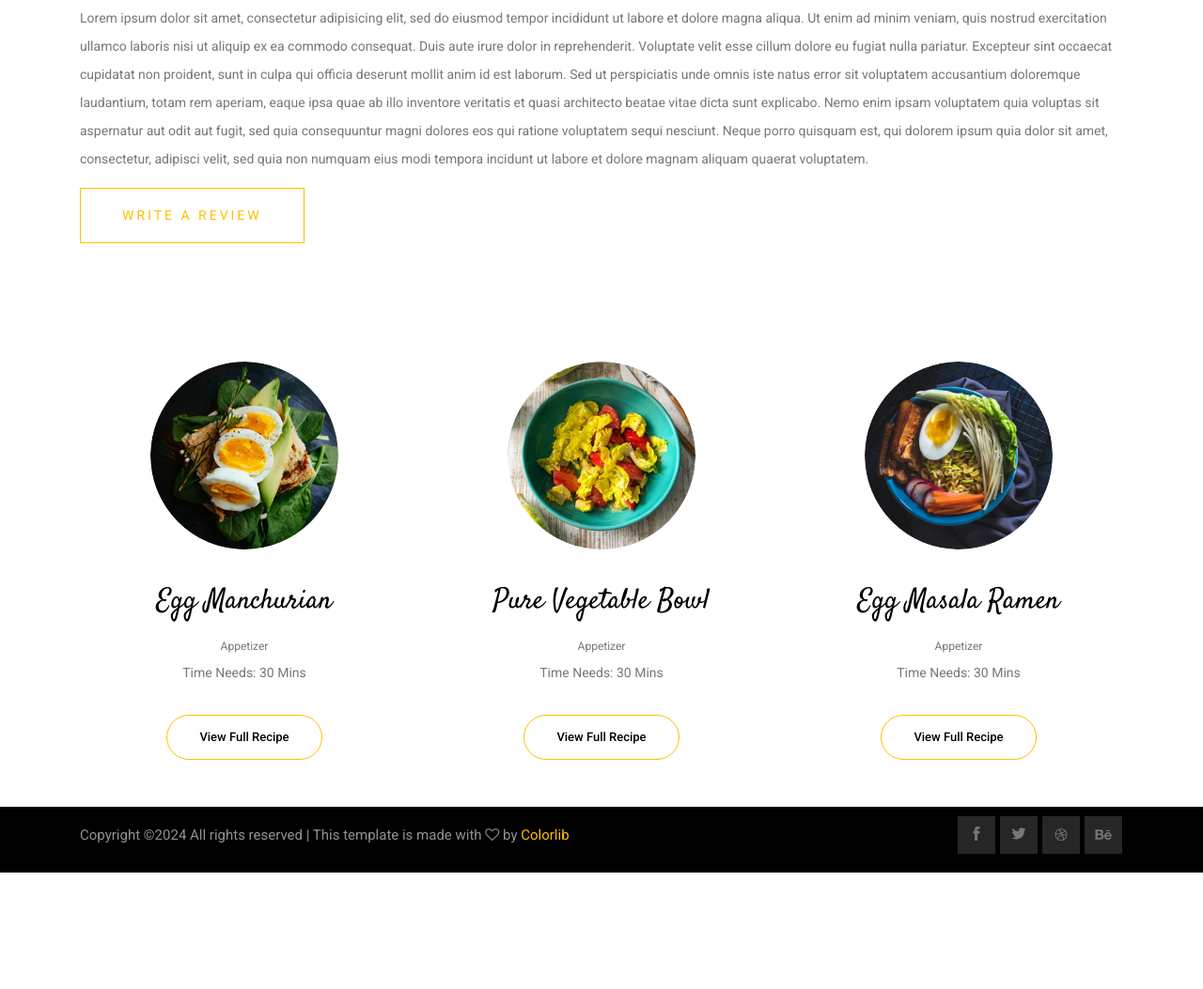
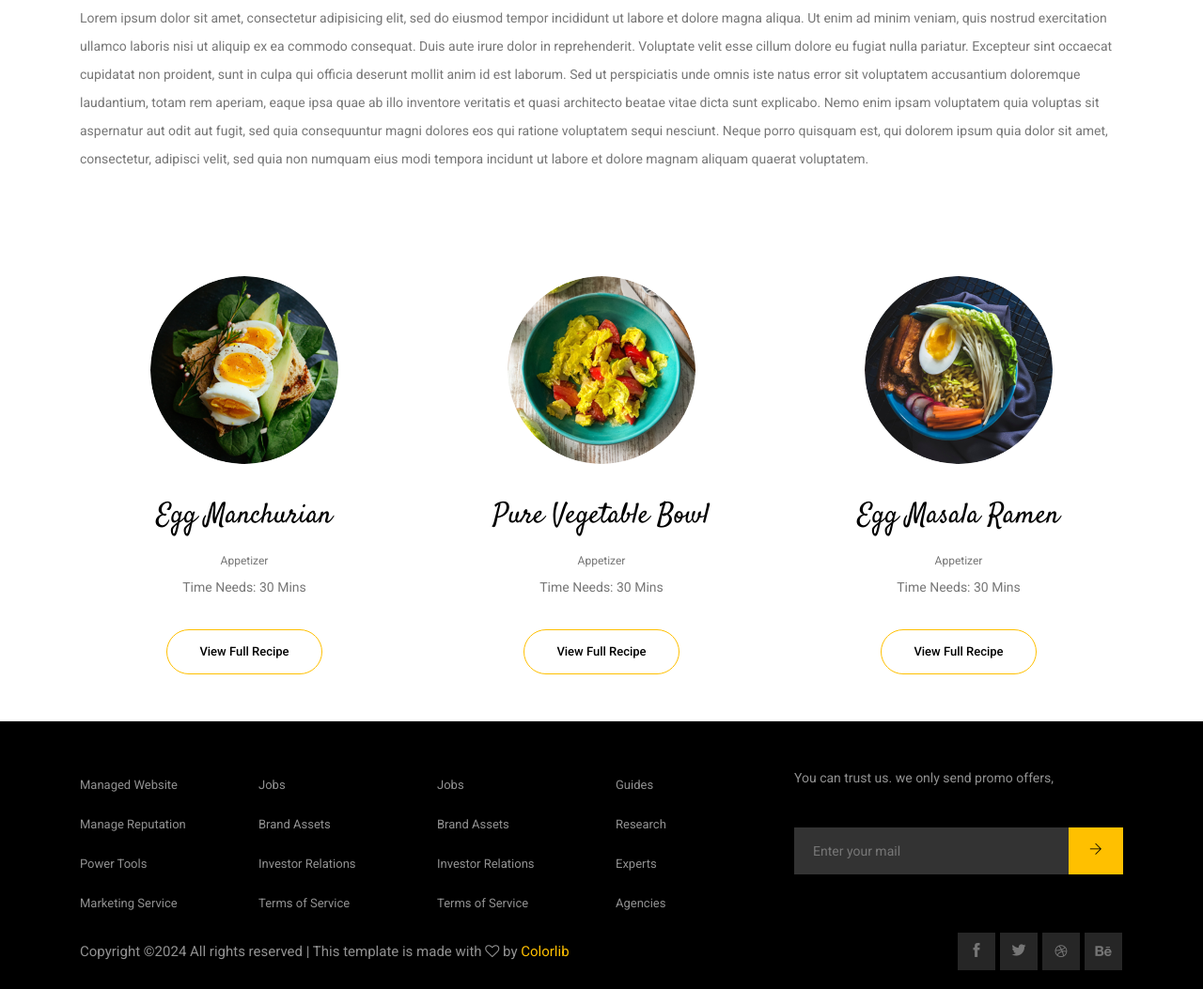
Before and after one commit to Khemirhanin/projet-php-, a PHP site: page /recipes_details.php in a window 1280 px wide. Shown: the part 1521-2574 px from the top of the page at 94% size. Before the commit the page ends 2450 px from the top, so only its background shows below. Run offline with PHP 8.4, Linux system fonts and the light colour scheme; some libraries are stand-ins or nearby versions.

Commit message:
Update recipes_details.php

```diff
--- a/recipes_details.php
+++ b/recipes_details.php
@@ -1,81 +1,4 @@
-<!doctype html>
-<html class="no-js" lang="zxx">
-
-<head>
-    <meta charset="utf-8">
-    <meta http-equiv="x-ua-compatible" content="ie=edge">
-    <title>Tasty Recipes</title>
-    <meta name="description" content="">
-    <meta name="viewport" content="width=device-width, initial-scale=1">
-
-    <!-- <link rel="manifest" href="site.webmanifest"> -->
-    <!-- Place favicon.ico in the root directory -->
-
-    <!-- CSS here -->
-    <link rel="stylesheet" href="css/bootstrap.min.css">
-    <link rel="stylesheet" href="css/owl.carousel.min.css">
-    <link rel="stylesheet" href="css/magnific-popup.css">
-    <link rel="stylesheet" href="css/font-awesome.min.css">
-    <link rel="stylesheet" href="css/themify-icons.css">
-    <link rel="stylesheet" href="css/nice-select.css">
-    <link rel="stylesheet" href="css/flaticon.css">
-    <link rel="stylesheet" href="css/gijgo.css">
-    <link rel="stylesheet" href="css/animate.min.css">
-    <link rel="stylesheet" href="css/slick.css">
-    <link rel="stylesheet" href="css/slicknav.css">
-    <link rel="stylesheet" href="css/style.css">
-    <!-- <link rel="stylesheet" href="css/responsive.css"> -->
-</head>
-
-<body>
-    <!--[if lte IE 9]>
-            <p class="browserupgrade">You are using an <strong>outdated</strong> browser. Please <a href="https://browsehappy.com/">upgrade your browser</a> to improve your experience and security.</p>
-        <![endif]-->
-
-    <!-- header-start -->
-    <header>
-        <div class="header-area ">
-            <div id="sticky-header" class="main-header-area ">
-                <div class="container">
-                    <div class="row align-items-center">
-                        <div class="col-xl-3 col-lg-2">
-                            <div class="logo">
-                                <a href="index.php">
-                                    <img src="img/logo.png" alt="">
-                                </a>
-                            </div>
-                        </div>
-                        <div class="col-xl-6 col-lg-7">
-                            <div class="main-menu white_text  d-none d-lg-block">
-                                <nav>
-                                    <ul id="navigation">
-                                        <li><a href="index.php">home</a></li>
-                                        <li><a href="about.php">about</a></li>
-                                        <li><a href="Recipes.php">Recipes</a></li>
-                                        <li><a href="contact.php">Contact</a></li>
-                                    </ul>
-                                </nav>
-                            </div>
-                        </div>
-                        <div class="col-xl-3 col-lg-3 d-none d-lg-block">
-                            <div class="search_icon">
-                                <a href="#">
-                                    <i class="ti-search"></i>
-                                </a>
-                            </div>
-                        </div>
-                        <div class="col-12">
-                            <div class="mobile_menu d-block d-lg-none"></div>
-                        </div>
-                    </div>
-
-                </div>
-            </div>
-        </div>
-    </header>
-    <!-- header-end -->
-
-    <!-- bradcam_area  -->
+<?php include 'components/header.php'?>
     <div class="bradcam_area bradcam_bg_1">
         <div class="container">
             <div class="row">
@@ -127,12 +50,8 @@
                     </div>
                 </div>
             </div>
-            <div class="form-group mt-3">
-                <a href="review.php?recipe=idRecipe" class="button button-contactForm btn_4 boxed-btn">Write a Review</a>
-            </div>
         </div>
     </div>
-
     <!-- recepie_area_start  -->
     <div class="recepie_area inc_padding">
         <div class="container">
@@ -177,6 +96,81 @@
 
     <!-- footer  -->
     <footer class="footer">
+        <div class="footer_top">
+            <div class="container">
+                <div class="row">
+                    <div class="col-xl-2 col-md-6 col-lg-2">
+                        <div class="footer_widget">
+                            <h3 class="footer_title">
+                                Top Products
+                            </h3>
+                            <ul>
+                                <li><a href="#">Managed Website</a></li>
+                                <li><a href="#"> Manage Reputation</a></li>
+                                <li><a href="#">Power Tools</a></li>
+                                <li><a href="#">Marketing Service</a></li>
+                            </ul>
+
+                        </div>
+                    </div>
+                    <div class="col-xl-2 col-md-6 col-lg-2">
+                        <div class="footer_widget">
+                            <h3 class="footer_title">
+                                Quick Links
+                            </h3>
+                            <ul>
+                                <li><a href="#">Jobs</a></li>
+                                <li><a href="#">Brand Assets</a></li>
+                                <li><a href="#">Investor Relations</a></li>
+                                <li><a href="#">Terms of Service</a></li>
+                            </ul>
+
+                        </div>
+                    </div>
+                    <div class="col-xl-2 col-md-6 col-lg-2">
+                        <div class="footer_widget">
+                            <h3 class="footer_title">
+                                Features
+                            </h3>
+                            <ul>
+                                <li><a href="#">Jobs</a></li>
+                                <li><a href="#">Brand Assets</a></li>
+                                <li><a href="#">Investor Relations</a></li>
+                                <li><a href="#">Terms of Service</a></li>
+                            </ul>
+
+                        </div>
+                    </div>
+                    <div class="col-xl-2 col-md-6 col-lg-2">
+                        <div class="footer_widget">
+                            <h3 class="footer_title">
+                                Resources
+                            </h3>
+                            <ul>
+                                <li><a href="#">Guides</a></li>
+                                <li><a href="#">Research</a></li>
+                                <li><a href="#">Experts</a></li>
+                                <li><a href="#">Agencies</a></li>
+                            </ul>
+
+                        </div>
+                    </div>
+                    <div class="col-xl-4 col-md-6 col-lg-4">
+                            <div class="footer_widget">
+                                    <h3 class="footer_title">
+                                            Subscribe
+                                    </h3>
+                                    <p class="newsletter_text">You can trust us. we only send promo offers,</p>
+                                    <form action="#" class="newsletter_form">
+                                        <input type="text" placeholder="Enter your mail">
+                                        <button type="submit"> <i class="ti-arrow-right"></i> </button>
+                                    </form>
+
+                                </div>
+                    </div>
+                </div>
+            </div>
+        </div>
         <div class="copy-right_text">
             <div class="container">
                 <div class="footer_border"></div>
```
